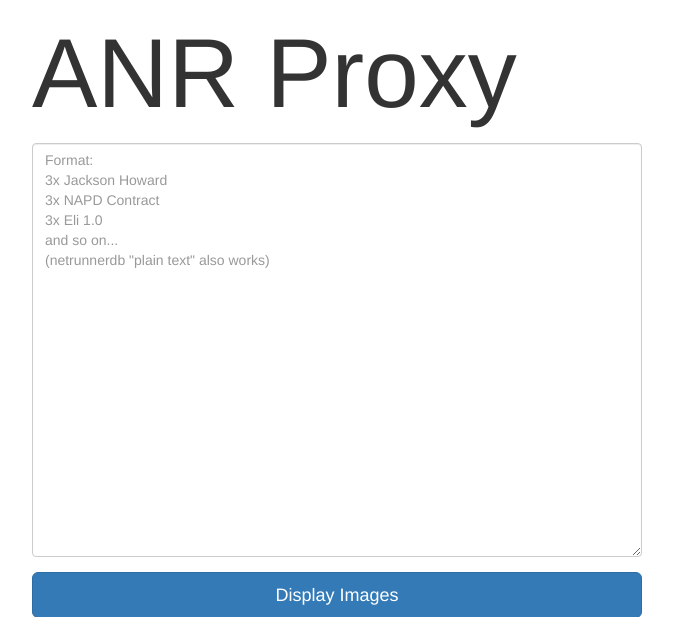
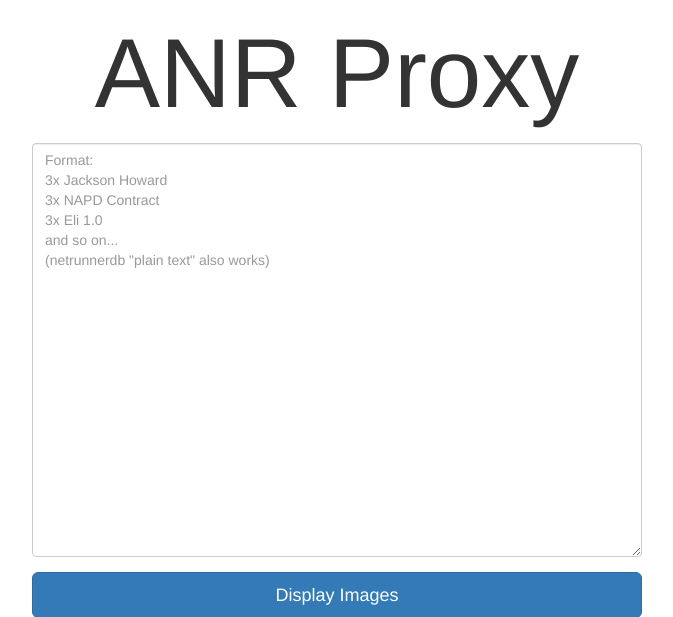
Before and after one commit to wtodom/anrproxy, a Flask app: page / in a window 1280 px wide. Shown: the top 617 px of the page, without its empty margins (303-976 px from the left). Run offline with Flask 2, Linux system fonts and the light colour scheme; parts of the project's set-up code (start-up, migrations or seed data) failed here and were passed over; some libraries are stand-ins or nearby versions.

Commit message:
center name on index page

```diff
--- a/anrproxy/templates/index.html
+++ b/anrproxy/templates/index.html
@@ -5,7 +5,7 @@
     <div class='col-md-3'></div>
 
     <div class='col-md-6'>
-        <div class="form-group">
+        <div class="form-group text-center">
             <h1 style='font-size: 7em'>ANR Proxy</h1>
         </div>
         <form action="{{ url_for('generate_proxies') }}" method="POST" >
```
